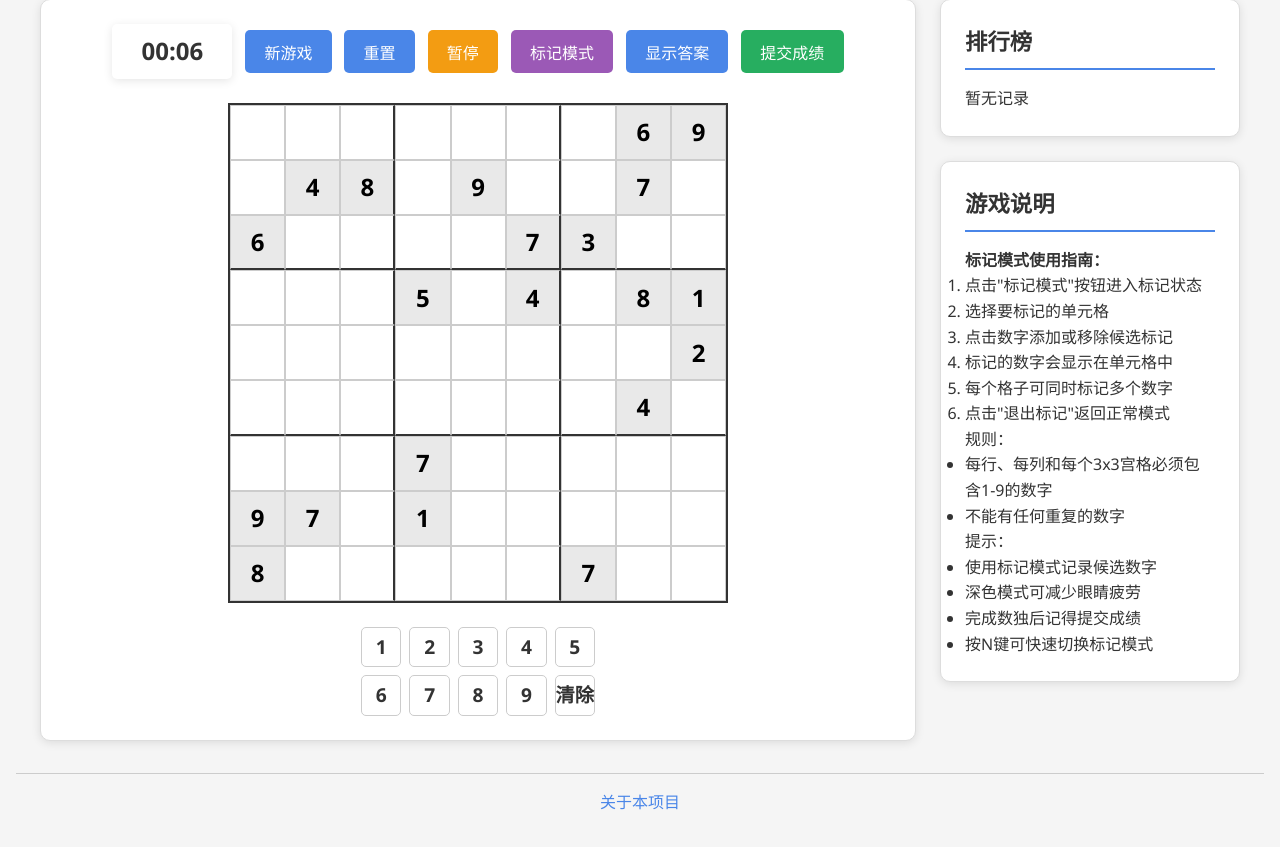
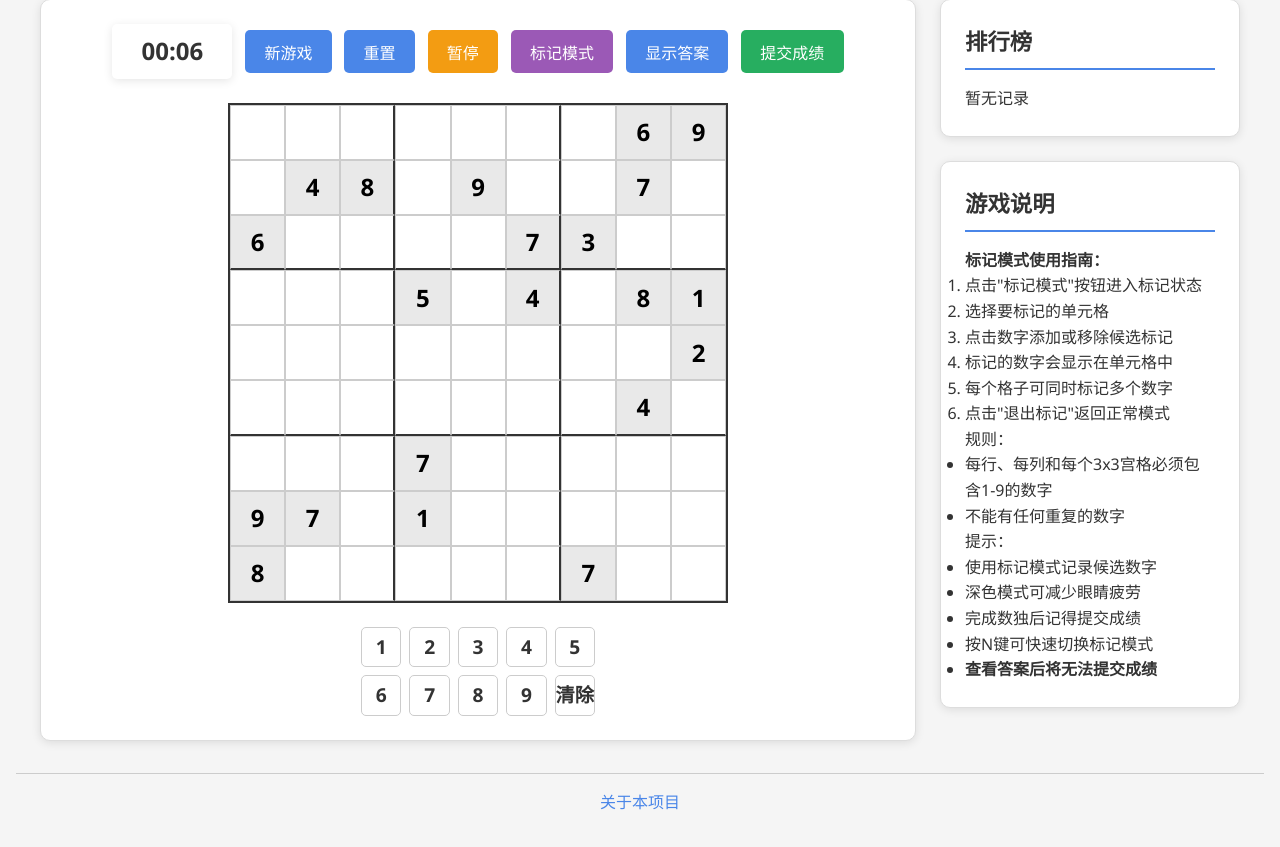
Before and after one commit to yangyang8002/sudoku-practice, a PHP site: page / in a window 1280 px wide. Shown: the part 133-980 px from the top of the page. Run offline with PHP 8.4, Linux system fonts and the light colour scheme.

Commit message:
更新 index.php

```diff
--- a/index.php
+++ b/index.php
@@ -212,13 +212,16 @@ if ($_SERVER['REQUEST_METHOD'] === 'POST') {
         $_SESSION['paused'] = false;
         $_SESSION['cheated'] = false;
     } elseif (isset($_POST['submit'])) {
+        // 检查是否查看了答案
+        if ($_SESSION['cheated']) {
+            // 如果查看了答案，不保存成绩，直接重定向
+            unset($_SESSION['sudoku']);
+            header("Location: ".$_SERVER['PHP_SELF']);
+            exit;
+        }
+
         $elapsed = time() - $_SESSION['start_time'] - $_SESSION['paused_time'];
         $name = $_POST['player_name'] ?? '匿名';
-
-        // 如果用户查看了答案，在名字后添加标记
-        if ($_SESSION['cheated']) {
-            $name .= " (查看答案)";
-        }
 
         add_to_ranking($elapsed, $name);
         unset($_SESSION['sudoku']);
@@ -313,6 +316,8 @@ $dark_mode = isset($_COOKIE['dark_mode']) && $_COOKIE['dark_mode'] === 'true';
             --cheated-color: #e74c3c;
             --note-mode-bg: #9b59b6;
             --note-mode-hover: #8e44ad;
+            --disabled-bg: #95a5a6;
+            --disabled-hover: #7f8c8d;
         }
 
         .dark-mode {
@@ -823,7 +871,16 @@ $dark_mode = isset($_COOKIE['dark_mode']) && $_COOKIE['dark_mode'] === 'true';
                         <?php echo $note_mode ? '退出标记' : '标记模式'; ?>
                     </button>
                     <button id="showAnswerBtn">显示答案</button>
-                    <button id="submitScoreBtn" class="submit-btn">提交成绩</button>
+                    <?php if ($cheated): ?>
+                        <div class="submit-disabled-tooltip">
+                            <button id="submitScoreBtn" class="submit-btn" disabled>
+                                提交成绩
+                            </button>
+                            <span class="tooltip-text">您已查看答案，无法提交成绩</span>
+                        </div>
+                    <?php else: ?>
+                        <button id="submitScoreBtn" class="submit-btn">提交成绩</button>
+                    <?php endif; ?>
                 </div>
             </div>
 
@@ -832,7 +889,7 @@ $dark_mode = isset($_COOKIE['dark_mode']) && $_COOKIE['dark_mode'] === 'true';
             <?php endif; ?>
 
             <?php if ($cheated): ?>
-                <div class="cheated-warning">您已查看答案，提交成绩将会有标记</div>
+                <div class="cheated-warning">您已查看答案，无法提交成绩</div>
             <?php endif; ?>
 
             <?php if ($note_mode): ?>
@@ -933,6 +990,7 @@ $dark_mode = isset($_COOKIE['dark_mode']) && $_COOKIE['dark_mode'] === 'true';
                     <li>深色模式可减少眼睛疲劳</li>
                     <li>完成数独后记得提交成绩</li>
                     <li>按N键可快速切换标记模式</li>
+                    <li><strong>查看答案后将无法提交成绩</strong></li>
                 </ul>
             </div>
         </div>
@@ -947,7 +1005,7 @@ $dark_mode = isset($_COOKIE['dark_mode']) && $_COOKIE['dark_mode'] === 'true';
             <h2>恭喜完成!</h2>
             <p>你用时: <span id="finalTime"><?php echo $formatted_time; ?></span></p>
             <?php if ($cheated): ?>
-                <div class="cheated-warning">您已查看答案，提交的成绩将会有标记</div>
+                <div class="cheated-warning">您已查看答案，无法提交成绩</div>
             <?php endif; ?>
             <form method="post" id="submitForm">
                 <div class="form-group">
@@ -957,7 +1015,7 @@ $dark_mode = isset($_COOKIE['dark_mode']) && $_COOKIE['dark_mode'] === 'true';
                 </div>
                 <div class="modal-buttons">
                     <button type="button" id="cancelSubmit">取消</button>
-                    <button type="submit" name="submit" class="submit-btn">提交成绩</button>
+                    <button type="submit" name="submit" class="submit-btn" <?php echo $cheated ? 'disabled' : ''; ?>>提交成绩</button>
                 </div>
             </form>
         </div>
@@ -971,6 +1029,7 @@ $dark_mode = isset($_COOKIE['dark_mode']) && $_COOKIE['dark_mode'] === 'true';
         let timerInterval = null;
         let paused = <?php echo $paused ? 'true' : 'false'; ?>;
         let elapsedSeconds = <?php echo $elapsed_time; ?>;
+        let cheated = <?php echo $cheated ? 'true' : 'false'; ?>;
 
         // 初始化计时器
         function startTimer() {
@@ -1103,6 +1162,11 @@ $dark_mode = isset($_COOKIE['dark_mode']) && $_COOKIE['dark_mode'] === 'true';
             });
 
             if (completed) {
+                // 检查是否已经作弊
+                if (cheated) {
+                    alert('您已经查看了答案，无法提交成绩！');
+                    return;
+                }
                 document.getElementById('completionModal').style.display = 'flex';
             } else {
                 alert('请先完成数独游戏再提交成绩！');
@@ -1240,7 +1304,10 @@ $dark_mode = isset($_COOKIE['dark_mode']) && $_COOKIE['dark_mode'] === 'true';
             // 检查游戏是否完成
             <?php if ($completed): ?>
                 setTimeout(() => {
-                    document.getElementById('completionModal').style.display = 'flex';
+                    // 如果查看了答案，不显示提交弹窗
+                    if (!cheated) {
+                        document.getElementById('completionModal').style.display = 'flex';
+                    }
                 }, 500);
             <?php endif; ?>
 
```
Also changed, not shown: other parts of index.php (+43 -0 lines).
